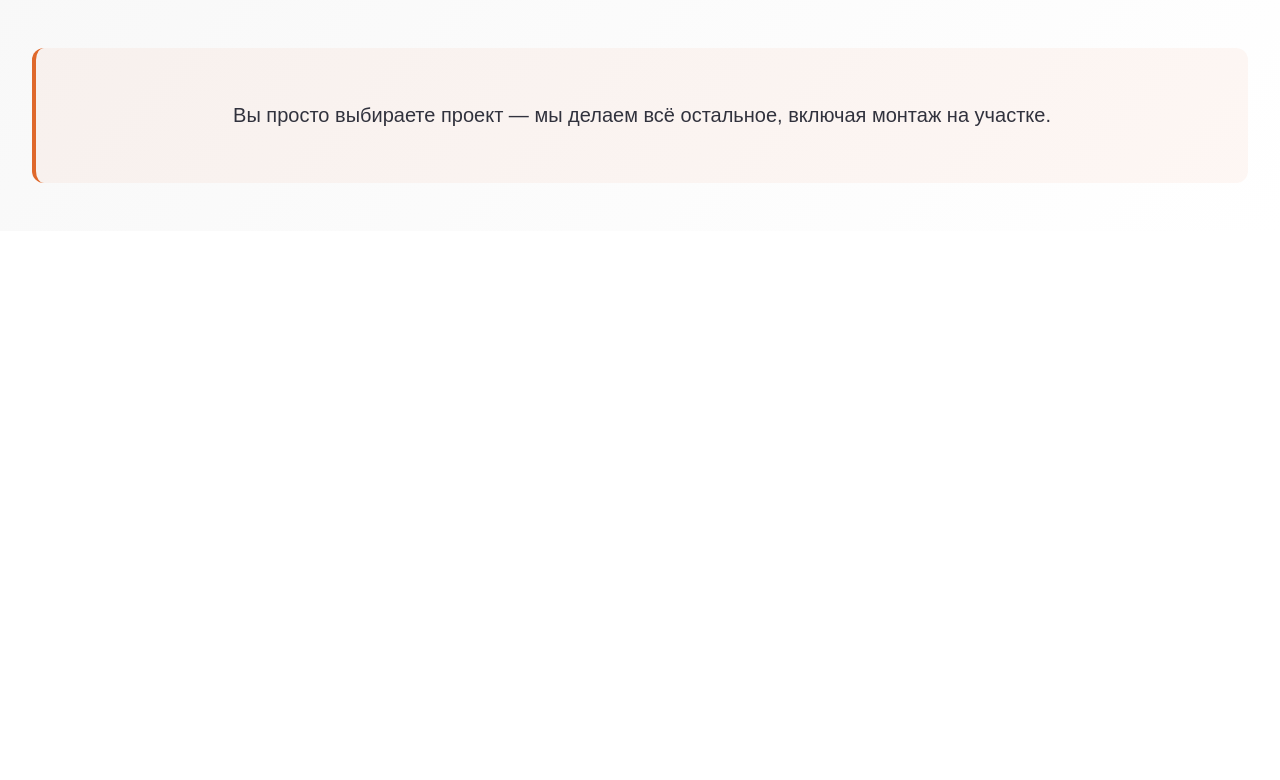
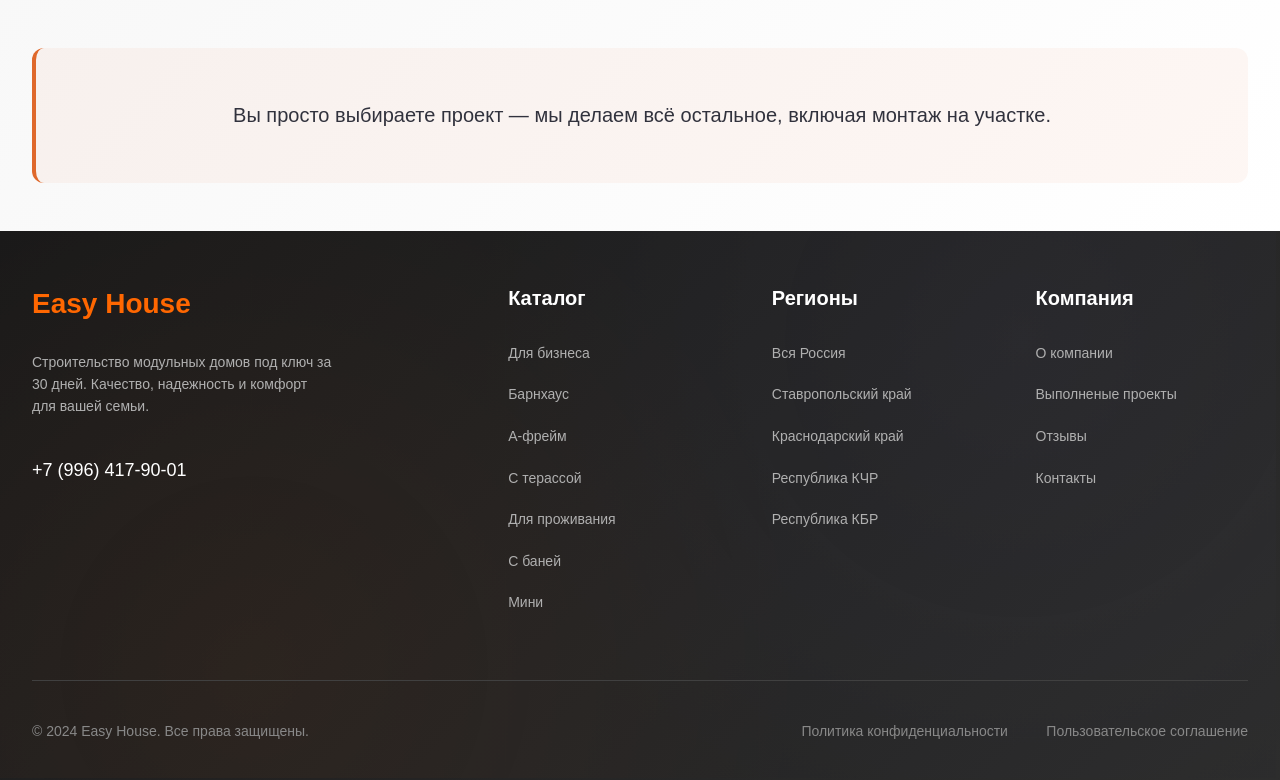
Before and after one commit to litvinenko88/Easy-House, a Next.js app: page / in a window 1280 px wide. Shown: the part 10157-10937 px from the top of the page. Before the commit the page ends 10388 px from the top, so only its background shows below. Built offline with nearby package versions, Linux system fonts and the light colour scheme.

Commit message:
Add Footer component with CSS variables and integrate into Layout

```diff
--- /dev/null
+++ b/src/components/Footer/Footer.js
@@ -0,0 +1,124 @@
+import { useState, useEffect } from "react";
+import Link from "next/link";
+import styles from "./Footer.module.css";
+
+export default function Footer() {
+  const [isVisible, setIsVisible] = useState(false);
+
+  useEffect(() => {
+    const observer = new IntersectionObserver(
+      ([entry]) => {
+        if (entry.isIntersecting) {
+          setIsVisible(true);
+        }
+      },
+      { threshold: 0.2 }
+    );
+
+    const element = document.querySelector(`.${styles.footer}`);
+    if (element) {
+      observer.observe(element);
+    }
+
+    return () => observer.disconnect();
+  }, []);
+
+  return (
+    <footer className={styles.footer}>
+      <div className={styles.container}>
+        <div className={`${styles.content} ${isVisible ? styles.visible : ""}`}>
+          <div className={styles.grid}>
+            <div className={styles.company}>
+              <h3 className={styles.logo}>Easy House</h3>
+              <p className={styles.description}>
+                Строительство модульных домов под ключ за 30 дней. Качество,
+                надежность и комфорт для вашей семьи.
+              </p>
+              <div className={styles.contacts}>
+                <a href="tel:+79964179001" className={styles.phone}>
+                  +7 (996) 417-90-01
+                </a>
+              </div>
+            </div>
+
+            <div className={styles.links}>
+              <h4 className={styles.title}>Каталог</h4>
+              <ul className={styles.linksList}>
+                <li>
+                  <Link href="/catalog">Для бизнеса</Link>
+                </li>
+                <li>
+                  <Link href="/catalog/barnhouse">Барнхаус</Link>
+                </li>
+                <li>
+                  <Link href="/catalog/arkhangelsk">А-фрейм</Link>
+                </li>
+                <li>
+                  <Link href="/catalog/modern">С терассой</Link>
+                </li>
+                <li>
+                  <Link href="/catalog/modern">Для проживания</Link>
+                </li>
+                <li>
+                  <Link href="/catalog/modern">С баней</Link>
+                </li>
+                <li>
+                  <Link href="/catalog/modern">Мини</Link>
+                </li>
+              </ul>
+            </div>
+
+            <div className={styles.links}>
+              <h4 className={styles.title}>Регионы</h4>
+              <ul className={styles.linksList}>
+                <li>
+                  <Link href="/">Вся Россия</Link>
+                </li>
+                <li>
+                  <Link href="/services/construction">Ставропольский край</Link>
+                </li>
+                <li>
+                  <Link href="/services/delivery">Краснодарский край</Link>
+                </li>
+                <li>
+                  <Link href="/services/installation">Республика КЧР</Link>
+                </li>
+                <li>
+                  <Link href="/services/warranty">Республика КБР</Link>
+                </li>
+              </ul>
+            </div>
+
+            <div className={styles.links}>
+              <h4 className={styles.title}>Компания</h4>
+              <ul className={styles.linksList}>
+                <li>
+                  <Link href="/about">О компании</Link>
+                </li>
+                <li>
+                  <Link href="/portfolio">Выполненые проекты</Link>
+                </li>
+                <li>
+                  <Link href="/reviews">Отзывы</Link>
+                </li>
+                <li>
+                  <Link href="/contacts">Контакты</Link>
+                </li>
+              </ul>
+            </div>
+          </div>
+
+          <div className={styles.bottom}>
+            <div className={styles.copyright}>
+              © 2024 Easy House. Все права защищены.
+            </div>
+            <div className={styles.legal}>
+              <Link href="/privacy">Политика конфиденциальности</Link>
+              <Link href="/terms">Пользовательское соглашение</Link>
+            </div>
+          </div>
+        </div>
+      </div>
+    </footer>
+  );
+}
--- /dev/null
+++ b/src/components/Footer/Footer.module.css
@@ -0,0 +1,192 @@
+.footer {
+  background: linear-gradient(135deg, #1a1a1a 0%, #2d2d2d 100%);
+  color: var(--color-white);
+  padding: var(--spacing-lg) 0 var(--spacing-md);
+  position: relative;
+  overflow: hidden;
+}
+
+.footer::before {
+  content: '';
+  position: absolute;
+  top: 0;
+  left: 0;
+  right: 0;
+  bottom: 0;
+  background:
+    radial-gradient(circle at 20% 80%, rgba(255, 103, 1, 0.05) 0%, transparent 50%),
+    radial-gradient(circle at 80% 20%, rgba(120, 119, 198, 0.05) 0%, transparent 50%);
+  pointer-events: none;
+  animation: backgroundMove 20s ease-in-out infinite;
+}
+
+@keyframes backgroundMove {
+  0%, 100% {
+    transform: translateX(0) translateY(0);
+  }
+  25% {
+    transform: translateX(-10px) translateY(-5px);
+  }
+  50% {
+    transform: translateX(10px) translateY(5px);
+  }
+  75% {
+    transform: translateX(-5px) translateY(10px);
+  }
+}
+
+.container {
+  max-width: var(--container-max-width);
+  margin: 0 auto;
+  padding: 0 var(--container-padding);
+}
+
+.content {
+  opacity: 0;
+  transform: translateY(30px);
+  transition: all 0.8s ease;
+}
+
+.content.visible {
+  opacity: 1;
+  transform: translateY(0);
+}
+
+.grid {
+  display: grid;
+  grid-template-columns: 2fr 1fr 1fr 1fr;
+  gap: var(--spacing-lg);
+  margin-bottom: var(--spacing-lg);
+}
+
+.company {
+  max-width: 300px;
+}
+
+.logo {
+  font-size: var(--font-size-h4);
+  font-weight: 700;
+  color: #ff6701;
+  margin-bottom: var(--spacing-sm);
+}
+
+.description {
+  color: #b0b0b0;
+  line-height: 1.6;
+  margin-bottom: var(--spacing-md);
+  font-size: var(--text-size-sm);
+}
+
+.contacts {
+  display: flex;
+  flex-direction: column;
+  gap: var(--spacing-xs);
+}
+
+.phone,
+.email {
+  color: var(--color-white);
+  text-decoration: none;
+  font-weight: 500;
+  transition: color var(--transition-fast);
+}
+
+.phone:hover,
+.email:hover {
+  color: #ff6701;
+}
+
+.title {
+  font-size: var(--text-size-lg);
+  font-weight: 600;
+  margin-bottom: var(--spacing-sm);
+  color: var(--color-white);
+}
+
+.linksList {
+  list-style: none;
+  padding: 0;
+  margin: 0;
+}
+
+.linksList li {
+  margin-bottom: var(--spacing-xs);
+}
+
+.linksList a {
+  color: #b0b0b0;
+  text-decoration: none;
+  font-size: var(--text-size-sm);
+  transition: color var(--transition-fast);
+}
+
+.linksList a:hover {
+  color: #ff6701;
+}
+
+.bottom {
+  display: flex;
+  justify-content: space-between;
+  align-items: center;
+  padding-top: var(--spacing-md);
+  border-top: 1px solid #404040;
+}
+
+.copyright {
+  color: #888;
+  font-size: var(--text-size-sm);
+}
+
+.legal {
+  display: flex;
+  gap: var(--spacing-md);
+}
+
+.legal a {
+  color: #888;
+  text-decoration: none;
+  font-size: var(--text-size-sm);
+  transition: color var(--transition-fast);
+}
+
+.legal a:hover {
+  color: #ff6701;
+}
+
+@media (max-width: 1024px) {
+  .grid {
+    grid-template-columns: 1fr 1fr;
+    gap: var(--spacing-md);
+  }
+
+  .company {
+    grid-column: 1 / -1;
+    max-width: none;
+  }
+}
+
+@media (max-width: 768px) {
+  .footer {
+    padding: var(--spacing-lg) 0 var(--spacing-sm);
+  }
+
+  .grid {
+    grid-template-columns: 1fr;
+    gap: var(--spacing-md);
+  }
+
+  .bottom {
+    flex-direction: column;
+    gap: var(--spacing-sm);
+    text-align: center;
+  }
+
+  .legal {
+    flex-direction: column;
+    gap: var(--spacing-xs);
+  }
+
+  .container {
+    padding: 0 var(--container-padding);
+  }
+}
--- /dev/null
+++ b/src/components/Footer/index.js
@@ -0,0 +1 @@
+export { default } from './Footer'
--- a/src/components/Layout/Layout.tsx
+++ b/src/components/Layout/Layout.tsx
@@ -1,5 +1,6 @@
 import Head from 'next/head'
 import Header from '../Header/Header'
+import Footer from '../Footer/Footer'
 
 
 interface LayoutProps {
@@ -20,6 +21,7 @@ export default function Layout({ children, title = 'Easy House', description = '
       </Head>
       <Header />
       <main>{children}</main>
+      <Footer />
     </>
   )
 }
```
